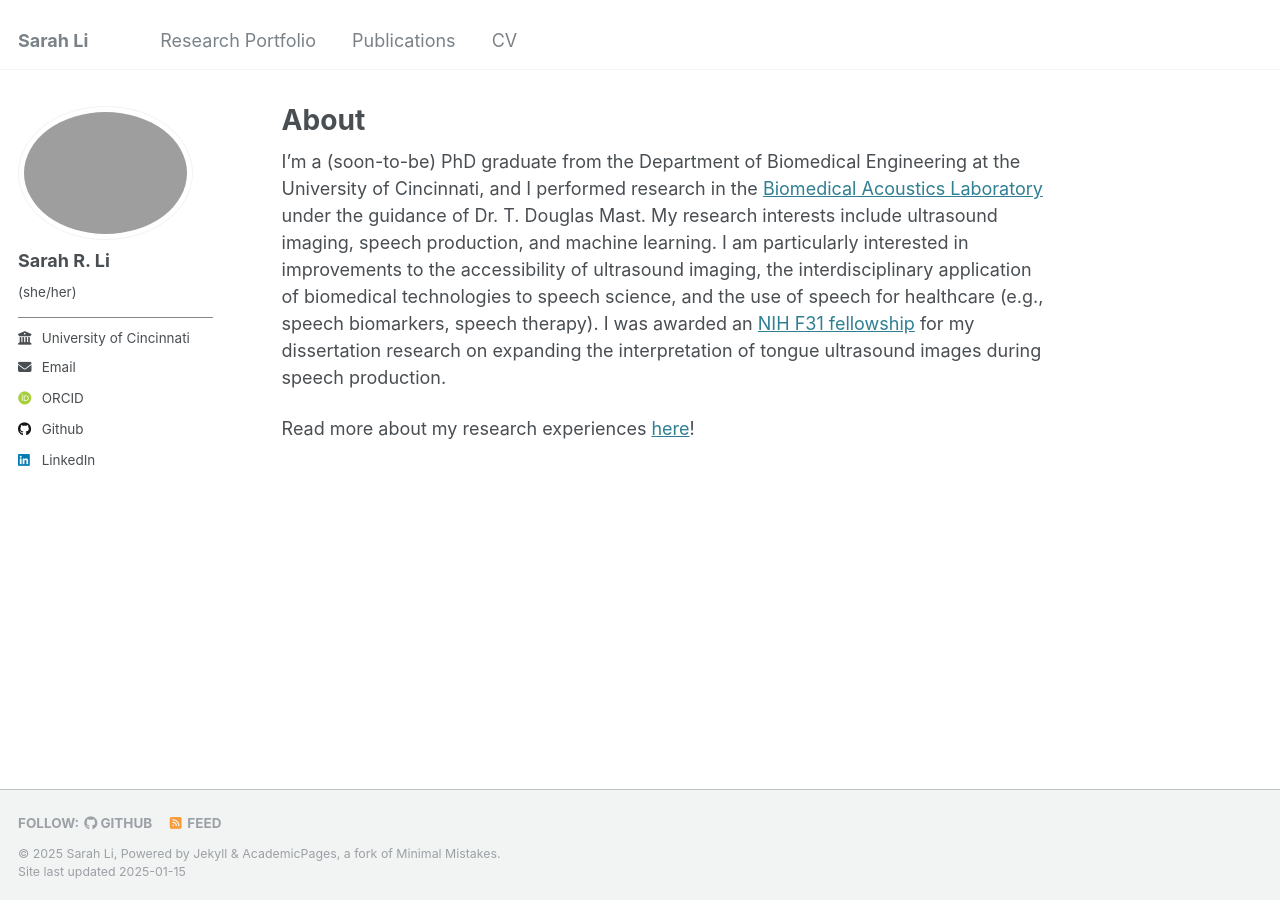
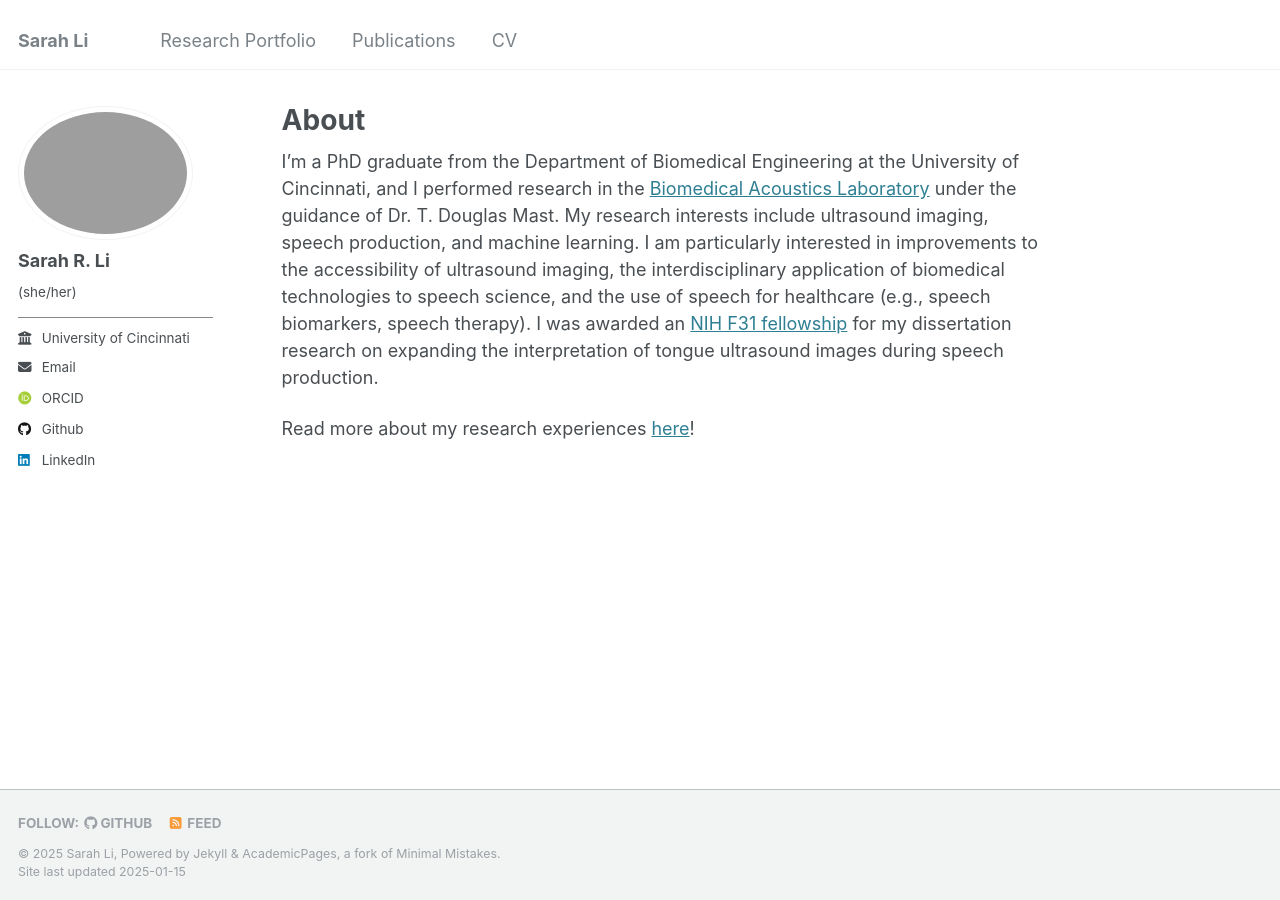
Before and after one commit to SarahRLi/sarahrli.github.io, a Jekyll site: the page built from _pages/about.md, in a window 1280 px wide. Built offline with Jekyll 4.4.1, drawn with Linux system fonts in a browser that asks for light colours; some web fonts are replaced.

Commit message:
Update about.md

```diff
--- a/_pages/about.md
+++ b/_pages/about.md
@@ -7,6 +7,6 @@ redirect_from:
   - /about.html
 ---
 
-I’m a (soon-to-be) PhD graduate from the Department of Biomedical Engineering at the University of Cincinnati, and I performed research in the [Biomedical Acoustics Laboratory](https://ceas.uc.edu/research/centers-labs/biomedical-acoustics-laboratory.html) under the guidance of Dr. T. Douglas Mast. My research interests include ultrasound imaging, speech production, and machine learning. I am particularly interested in improvements to the accessibility of ultrasound imaging, the interdisciplinary application of biomedical technologies to speech science, and the use of speech for healthcare (e.g., speech biomarkers, speech therapy). I was awarded an [NIH F31 fellowship](https://reporter.nih.gov/project-details/10537976) for my dissertation research on expanding the interpretation of tongue ultrasound images during speech production.
+I’m a PhD graduate from the Department of Biomedical Engineering at the University of Cincinnati, and I performed research in the [Biomedical Acoustics Laboratory](https://ceas.uc.edu/research/centers-labs/biomedical-acoustics-laboratory.html) under the guidance of Dr. T. Douglas Mast. My research interests include ultrasound imaging, speech production, and machine learning. I am particularly interested in improvements to the accessibility of ultrasound imaging, the interdisciplinary application of biomedical technologies to speech science, and the use of speech for healthcare (e.g., speech biomarkers, speech therapy). I was awarded an [NIH F31 fellowship](https://reporter.nih.gov/project-details/10537976) for my dissertation research on expanding the interpretation of tongue ultrasound images during speech production.
 
 Read more about my research experiences [here](https://sarahrli.github.io/portfolio/)!
```
